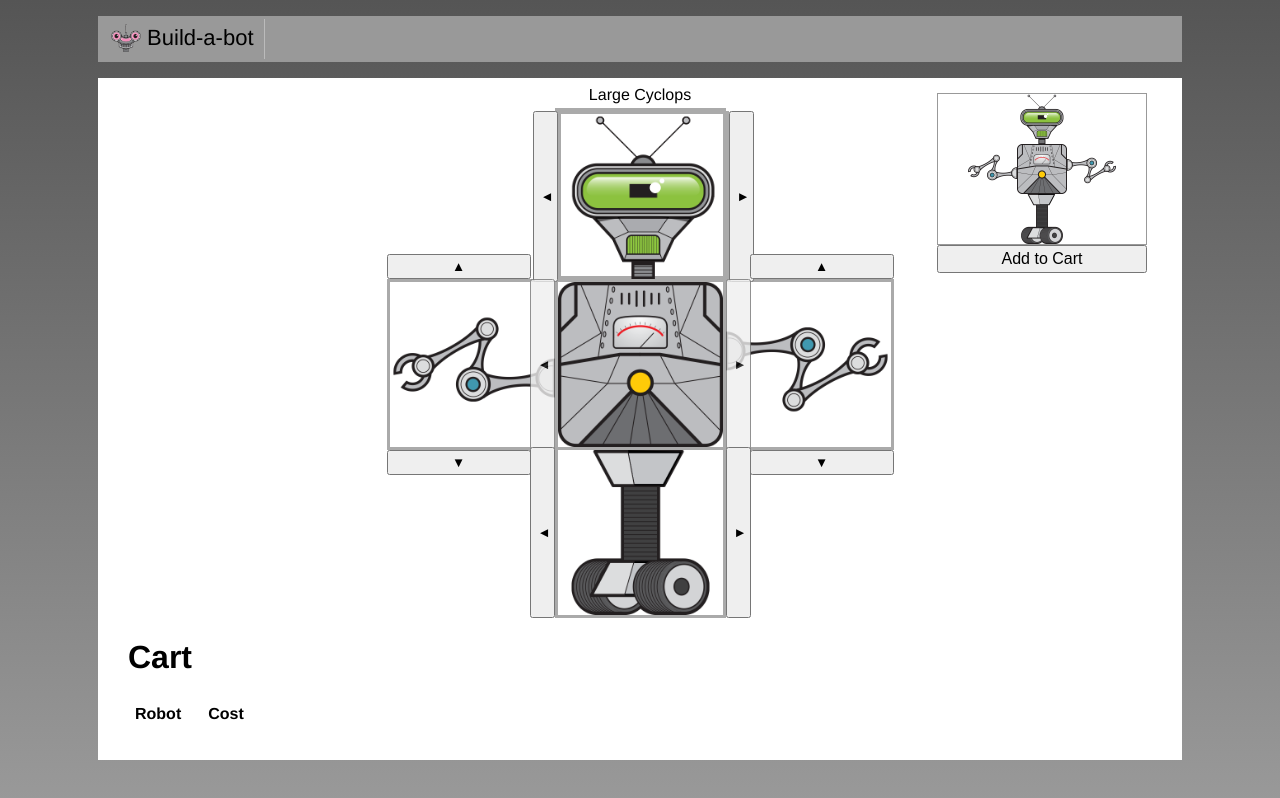
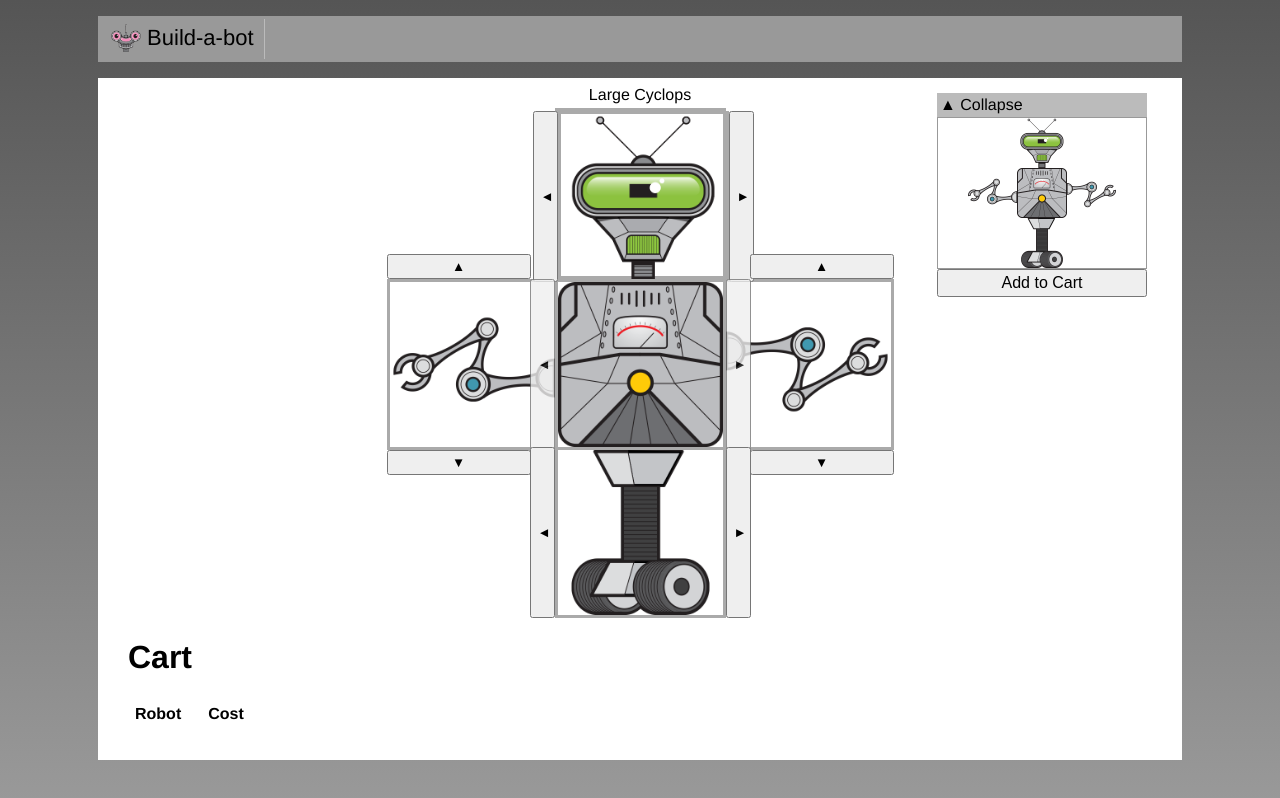
Before and after one commit to saurabhpati/build-a-bot, a Vue app: page / in a window 1280 px wide. Built offline with nearby package versions, Linux system fonts and the light colour scheme.

Commit message:
Collapsible section.

```diff
--- /dev/null
+++ b/src/shared/CollapsibleSection.vue
@@ -0,0 +1,28 @@
+<template>
+  <div>
+    <div class="header">
+      <span v-if="open" @click="open = !open">&#x25B2; Collapse</span>
+      <span v-if="!open" @click="open = !open">&#x25BC; Expand</span>
+    </div>
+    <slot v-if="open"></slot>
+  </div>
+</template>
+
+<script>
+export default {
+  name: "CollapsibleSection",
+  data() {
+      return {
+          open: true,
+      };
+  },
+};
+</script>
+
+<style lang="scss" scoped>
+.header {
+    background-color: #bbb;
+    cursor: pointer;
+    padding: 3px;
+}
+</style>
```
Also changed, not shown: src/build/PartSelector.vue, src/build/RobotBuilder.vue.
